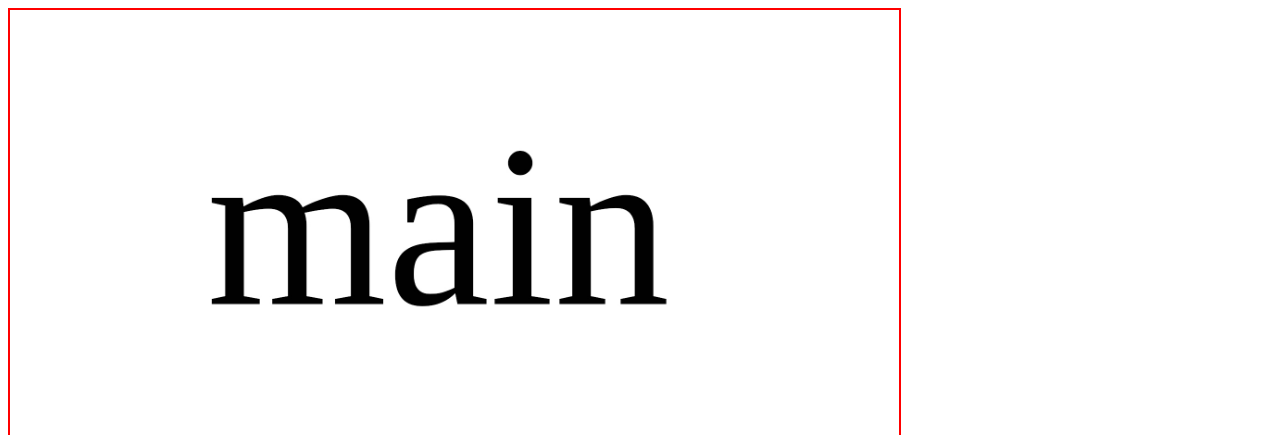
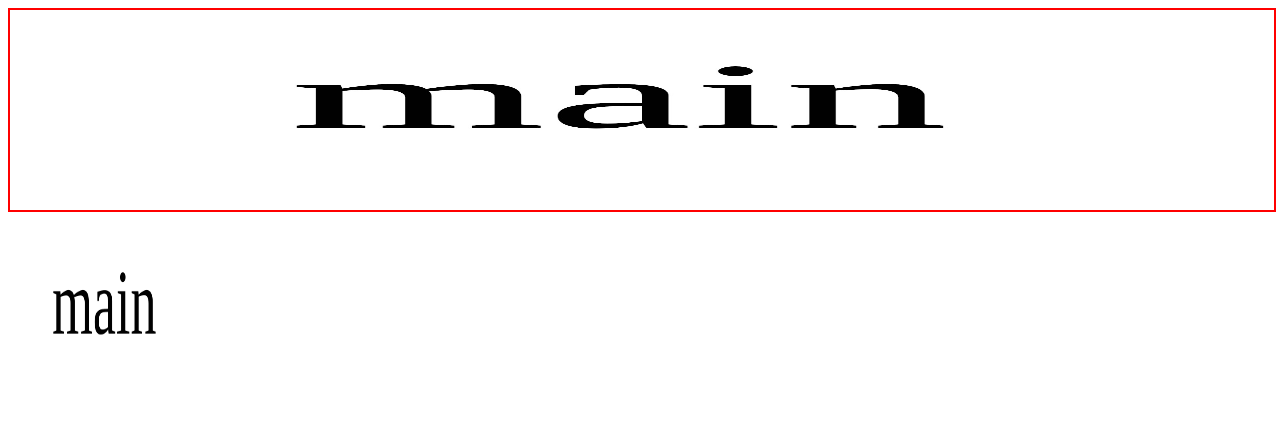
Before and after one commit to JaimeGuti/2020-2021-LTAW-Practicas, a plain HTML site: page P1/producto_1.html in a window 1280 px wide. Shown: the top 435 px of the page. Drawn offline with Linux system fonts and the light colour scheme.

Commit message:
Modificado diseño logo principal

```diff
--- a/P1/producto_1.html
+++ b/P1/producto_1.html
@@ -3,7 +3,7 @@
     <title>Página prueba producto 1</title>
 <body>
     <div>
-        <a href="tienda.html"><img src = 'Img/img_prueba.jpg' height="500" style="border:2px solid red;" title="Imagen de cabecera" alt="Imagen de cabecera"></a>
+        <a href="tienda.html"><img src = 'Img/img_prueba.jpg' height="200" width="100%" style="border:2px solid red;" title="Imagen de cabecera" alt="Imagen de cabecera"></a>
     </div>
     <div>
         <img src = 'Img/img_prueba.jpg' height="200" width="200" title="Producto 1" alt="Imagen de prueba 1">
```
Also changed, not shown: P1/producto_2.html (+1 -1 lines), P1/producto_3.html (+1 -1 lines), P1/tienda.html (+1 -1 lines).
